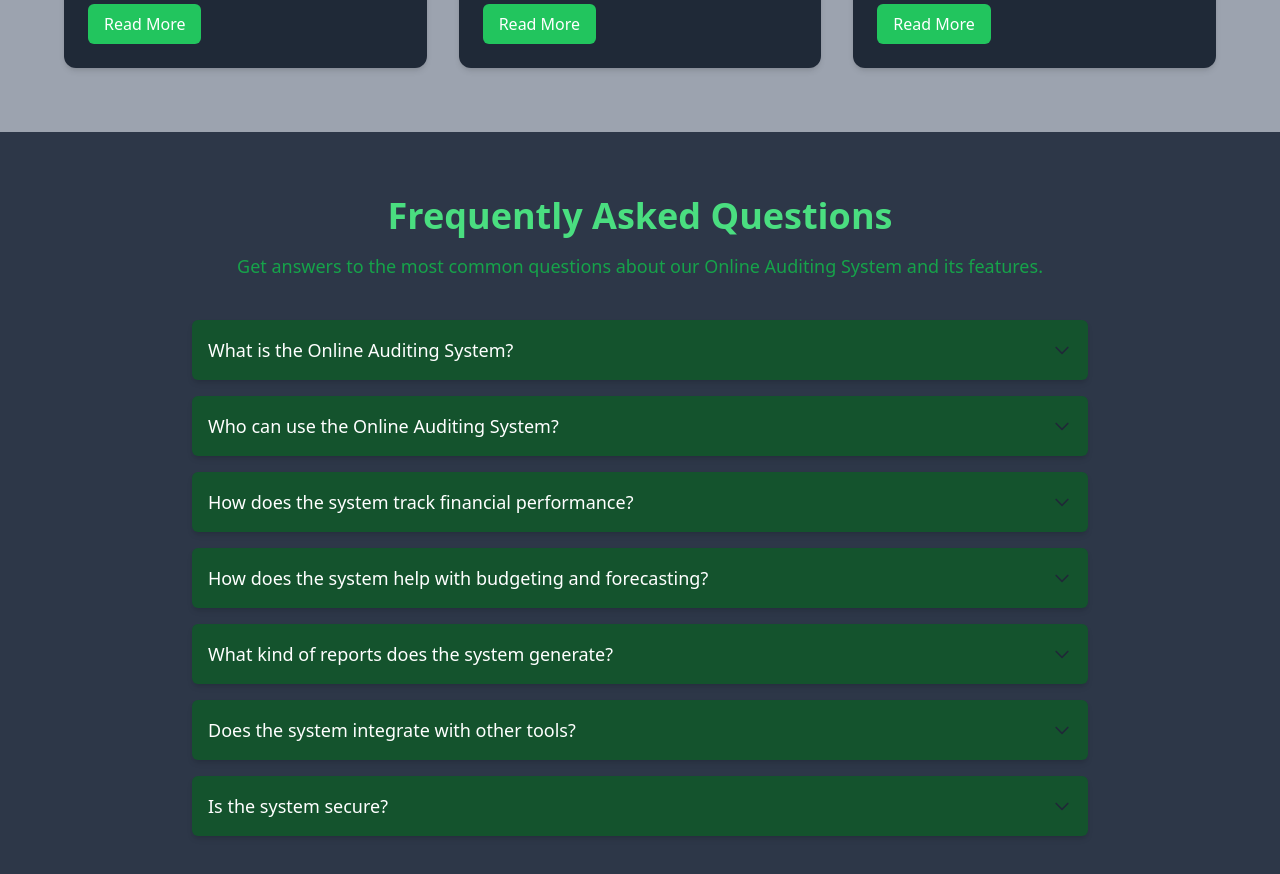
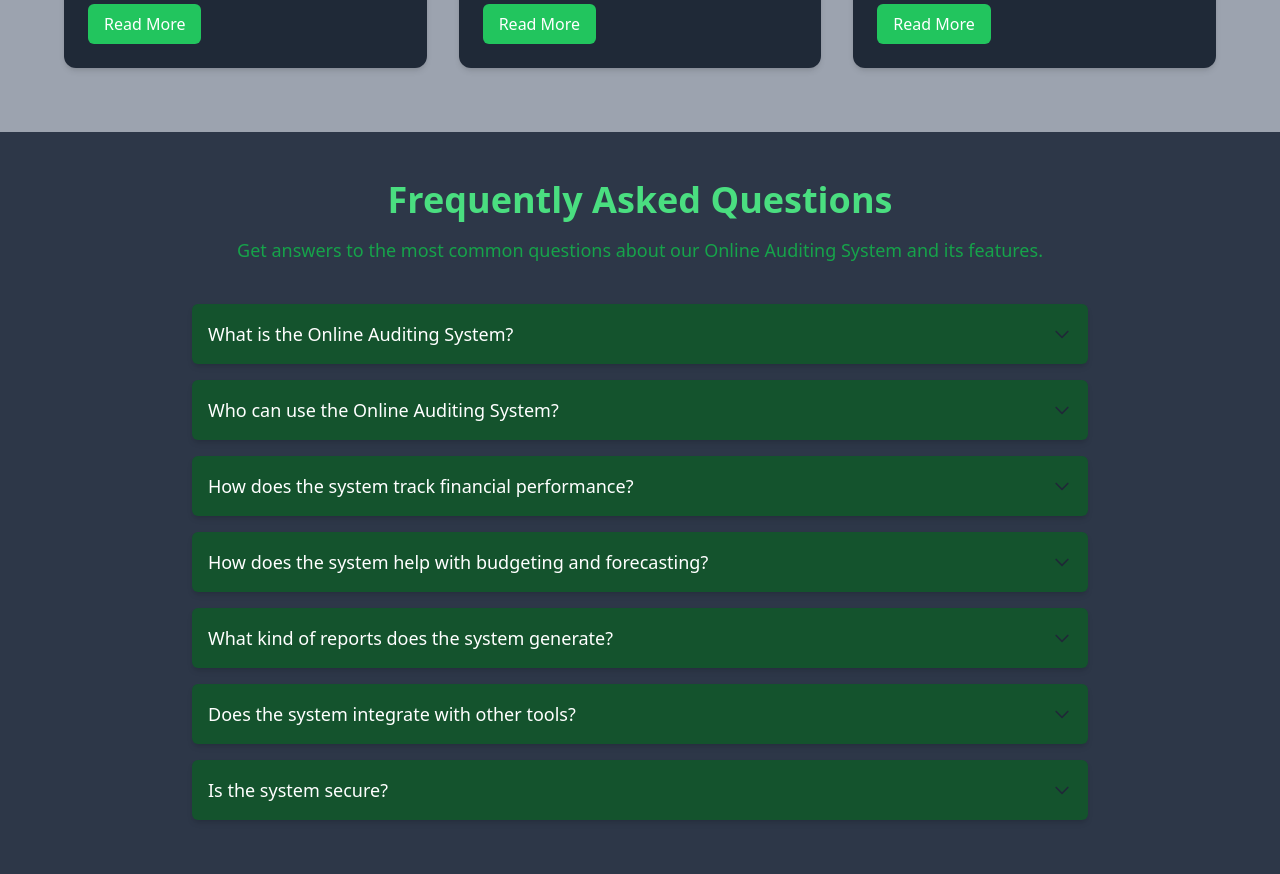
Before and after one commit to sam-zarila/symposium_project, a Next.js app: page / in a window 1280 px wide. Shown: the part 3000-3874 px from the top of the page. Built offline with nearby package versions, Linux system fonts and the light colour scheme.

Commit message:
landing page

```diff
--- a/app/home/FAQ.tsx
+++ b/app/home/FAQ.tsx
@@ -49,7 +49,7 @@
   };
 
   return (
-    <section className=" py-16 px-6">
+    <section className=" py-12 px-6">
       <div className="max-w-4xl mx-auto">
         <h2 className="text-4xl font-bold text-green-400 text-center">
           Frequently Asked Questions
```
